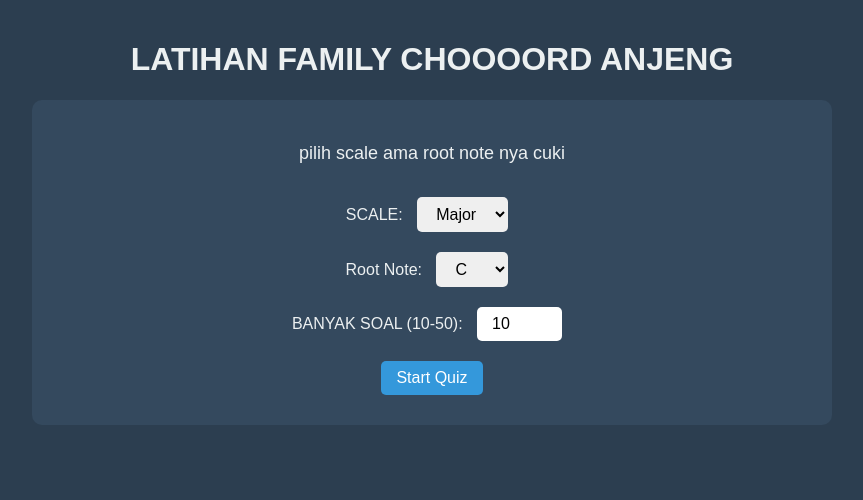
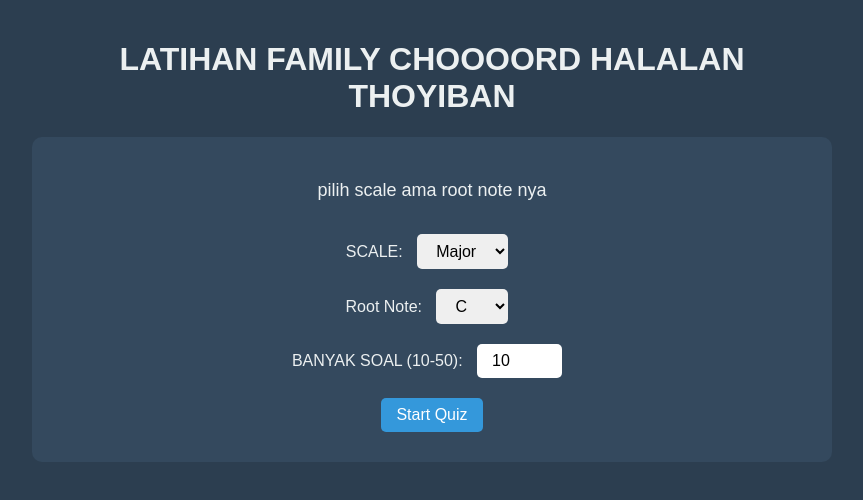
Before and after one commit to nazifeffendy28/family-chord, a plain HTML site: page index.html in a window 1280 px wide. Shown: the whole page, without its empty margins (208-1071 px from the left). Drawn offline with Linux system fonts and the light colour scheme.

Commit message:
Update index.html

```diff
--- a/index.html
+++ b/index.html
@@ -7,10 +7,10 @@
     <link rel="stylesheet" href="styles.css">
 </head>
 <body>
-    <h1>LATIHAN FAMILY CHOOOORD ANJENG</h1>
+    <h1>LATIHAN FAMILY CHOOOORD HALALAN THOYIBAN</h1>
 
     <div id="setup">
-        <p class="welcome">pilih scale ama root note nya cuki</p>
+        <p class="welcome">pilih scale ama root note nya</p>
 
         <div>
             <label for="scaleType">SCALE:</label>
@@ -59,4 +59,5 @@
     <div id="result" class="result"></div>
     <script src="program.js"></script>
 </body>
+
 </html>
```
